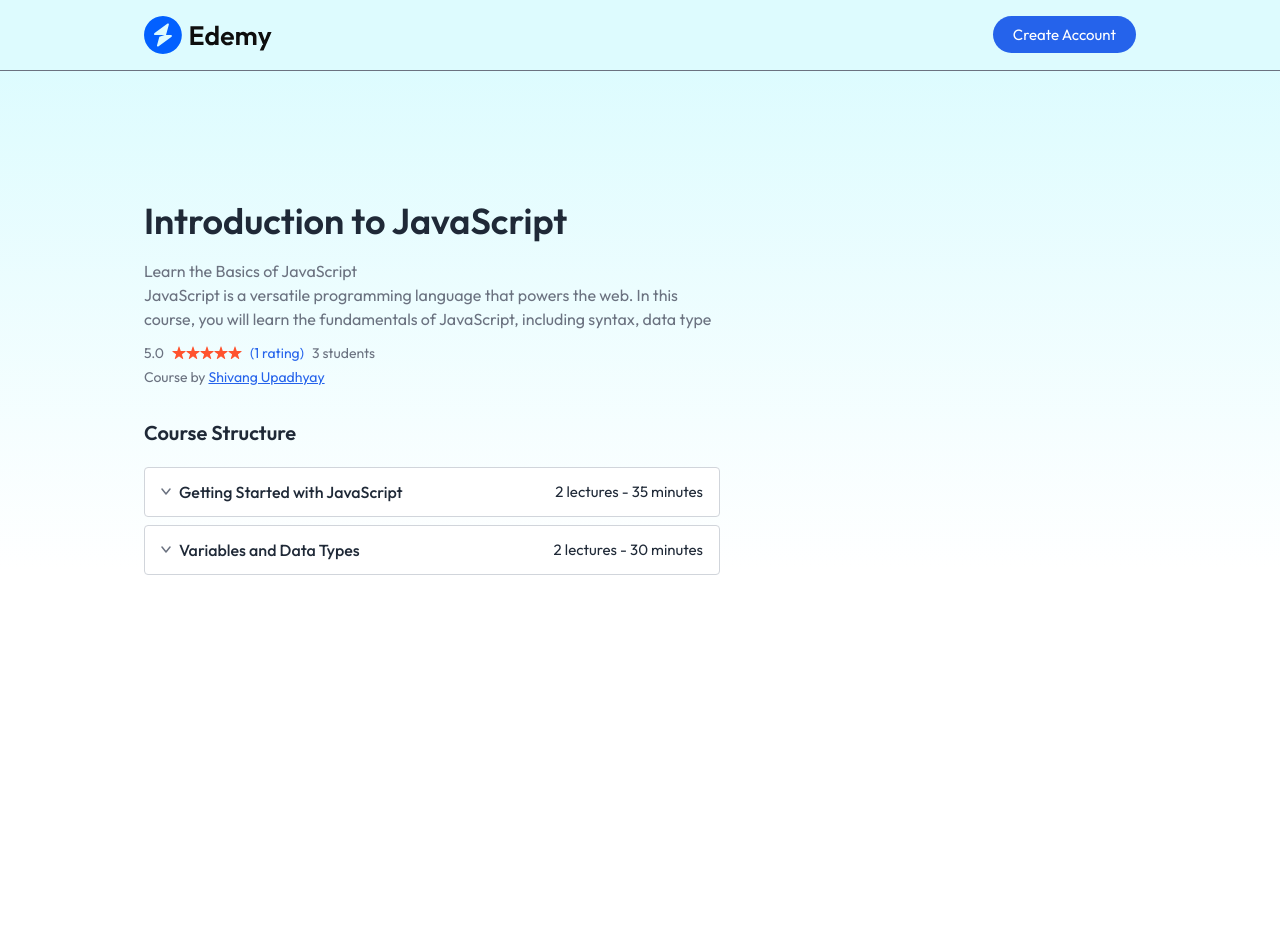
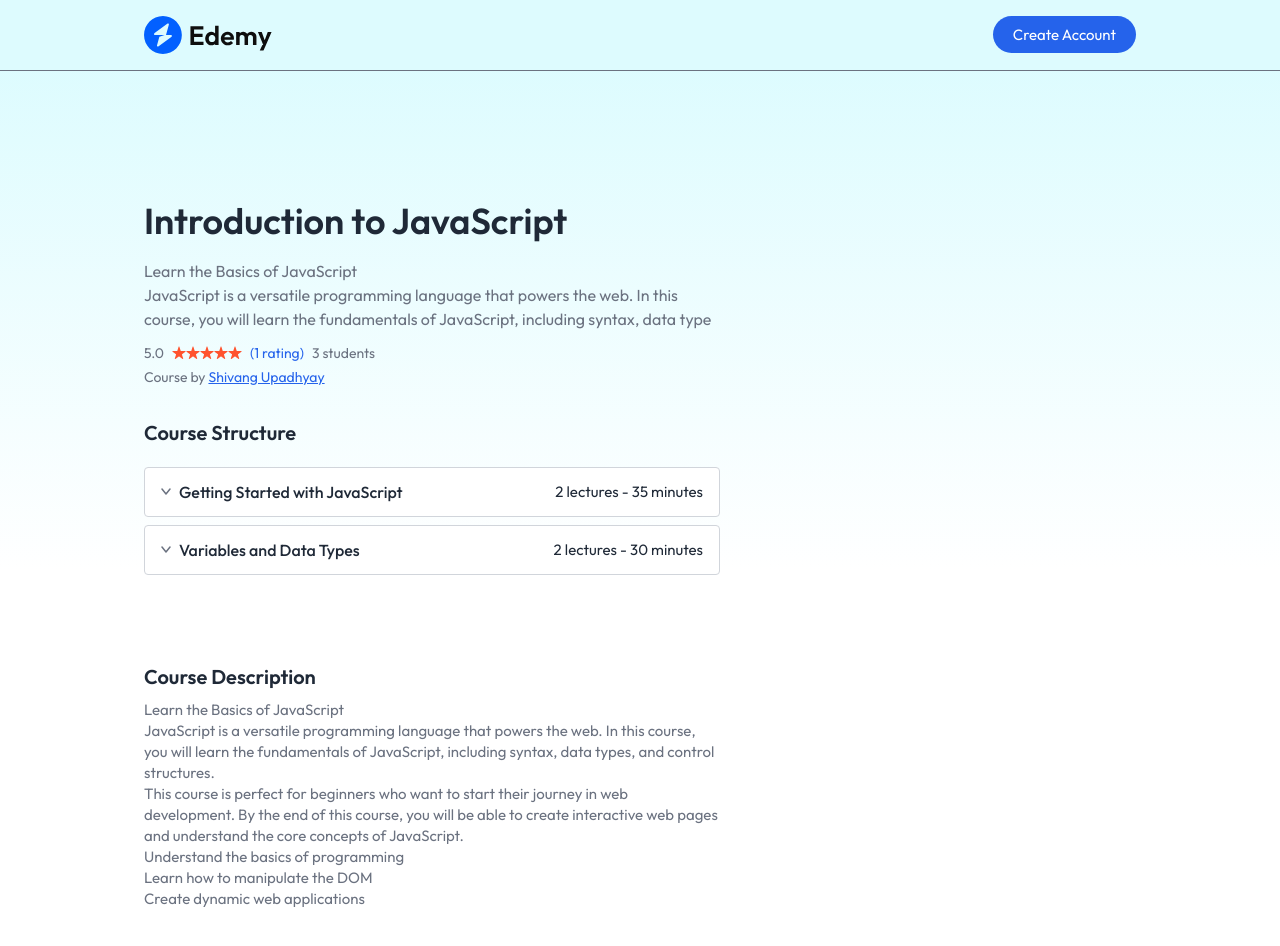
Before and after one commit to shivangupadhyy/LMS-Project, a React (Vite) app in the folder frontend/: page /course/605c72efb3f1c2b1f8e4e1a1 in a window 1280 px wide. Shown: the top 946 px of the page. Before the commit the page ends 800 px from the top, so only its background shows below. Built offline with nearby package versions, Linux system fonts and the light colour scheme; no server answers.

Commit message:
student course list section 30% progress done

```diff
--- a/frontend/src/pages/student/CourseDetails.jsx
+++ b/frontend/src/pages/student/CourseDetails.jsx
@@ -73,7 +73,8 @@ const CourseDetails = () => {
                           <div key={index} className='border border-gray-300 bg-white mb-2 rounded'>
                             <div className='flex items-center justify-between px-4 py-3  cursor-pointer select-none' onClick={()=> toggleSection(index)}>
                               <div className='flex items-center gap-2'>
-                                <img src={assets.down_arrow_icon} alt="arrow  icon" />
+                                <img className={`transform transition-transform ${openSections[index] ? 'rotate-180' : ''}`}
+                                 src={assets.down_arrow_icon} alt="arrow  icon" />
                                 <p className='font-medium md:text-base text-sm'>{chapter.chapterTitle}</p>
                               </div>
                               <p className='text-sm md:text-default'>{chapter.chapterContent.length} lectures - {calculateChapterTime(chapter)}</p>
@@ -100,6 +101,10 @@ const CourseDetails = () => {
                         ))}
                       </div>
                     </div>
+                    <div className='py-20 text-sm md:text-default'>
+                      <h3 className='text-xl font-semibold text-gray-800 '>Course Description</h3>
+                       <p className='pt-2 rich-text ' dangerouslySetInnerHTML={{__html: courseData.courseDescription}}></p>
+                    </div>
         </div>
 
         {/* right section */}
```
